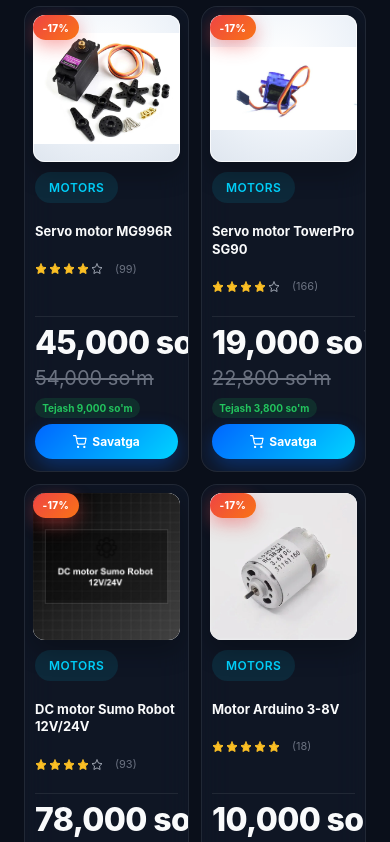
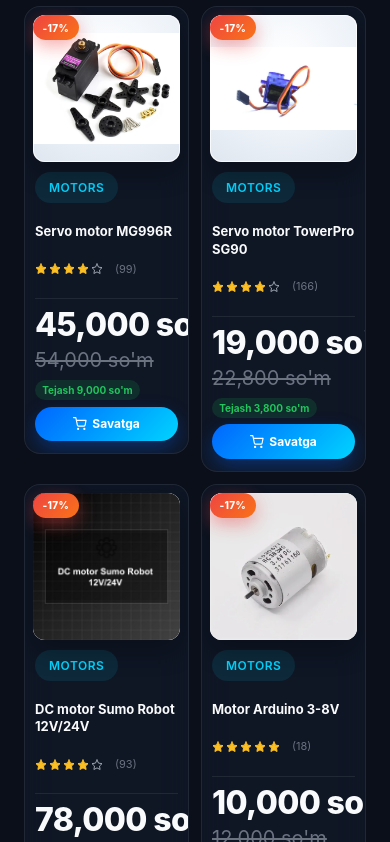
Before and after one commit to karimboyevnodirbek27-ux/robosale.shopp, a React (Vite) app in the folder frontend/: page / in a window 390 px wide. Shown: the part 1267-2109 px from the top of the page. Built offline with nearby package versions, Linux system fonts and the light colour scheme; no server answers.

Commit message:
ui mobile: align product cards to start so short cards have no dead space

```diff
--- a/frontend/src/index.css
+++ b/frontend/src/index.css
@@ -453,6 +453,10 @@ h6 {
     grid-template-columns: repeat(2, 1fr);
     gap: var(--space-3);
   }
+
+  .products-grid {
+    align-items: start;
+  }
 }
 
 @media (max-width: 480px) {
@@ -464,6 +468,10 @@ h6 {
   .grid-2 {
     grid-template-columns: repeat(2, 1fr);
     gap: var(--space-3);
+  }
+
+  .products-grid {
+    align-items: start;
   }
 }
 
--- a/frontend/src/pages/Products.css
+++ b/frontend/src/pages/Products.css
@@ -468,6 +468,7 @@
     .products-grid.grid-3 {
         grid-template-columns: repeat(2, 1fr);
         gap: 0.75rem;
+        align-items: start;
     }
 }
 
@@ -478,6 +479,7 @@
     .products-grid.grid-2 {
         grid-template-columns: repeat(2, 1fr);
         gap: 0.75rem;
+        align-items: start;
     }
 
     .products-grid.list-view .product-card {
```
